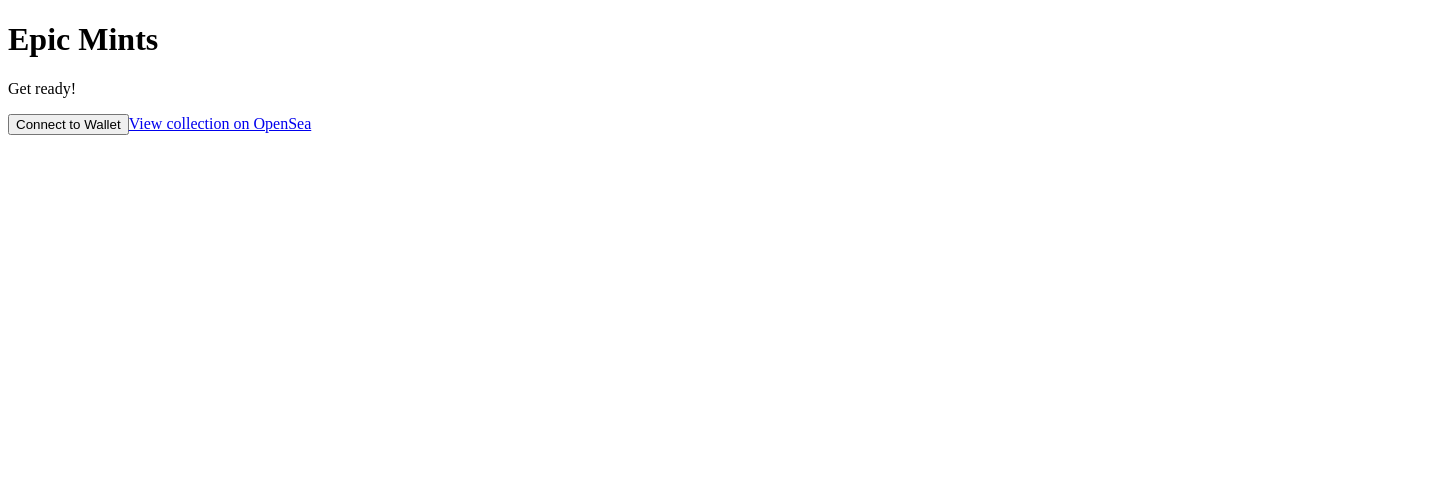
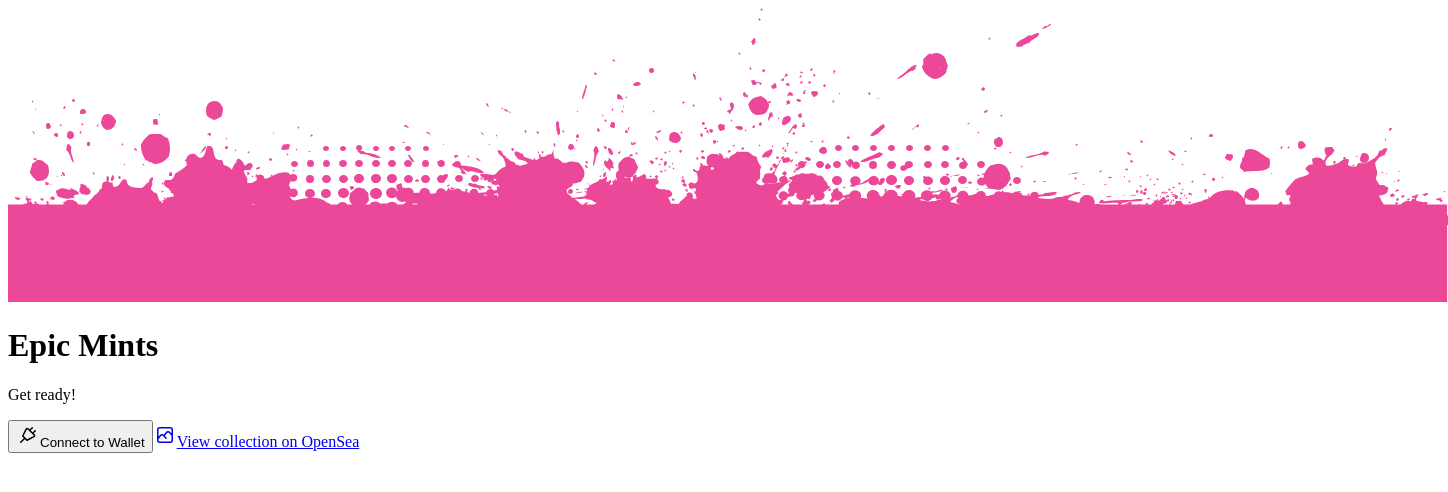
Before and after one commit to MrRossBennett/buildspace-epicnfts, a Next.js app: page / in a window 1280 px wide. Shown: the top 492 px of the page, 1448 px wide, since content can reach past the window. Built offline with nearby package versions, Linux system fonts and the light colour scheme.

Commit message:
Add icons

```diff
--- a/pages/index.js
+++ b/pages/index.js
@@ -14,6 +14,8 @@
    * Just a state variable we use to store our user's public wallet. Don't forget to import useState.
    */
   const [currentAccount, setCurrentAccount] = useState("");
+  const [isMining, setIsMining] = useState(false);
+  const [success, setSuccess] = useState(false);
 
   /*
   * Gotta make sure this is async.
@@ -132,8 +134,11 @@
         let nftTxn = await connectedContract.makeAnEpicNFT();
 
         console.log("🔨 Mining...please wait.")
+        setIsMining(true);
         await nftTxn.wait();
 
+        setIsMining(false);
+        setSuccess(true);
         console.log(`🚀 Mined, see transaction: https://rinkeby.etherscan.io/tx/${nftTxn.hash}`);
 
       } else {
@@ -159,24 +164,56 @@
 
         <link rel="icon" href="/favicon.ico" />
       </Head>
-
+      <img src="header-paint.svg" className="w-full h-64 rotate-180 transform" />
       <main className="w-full max-w-screen-xl mx-auto text-white flex flex-col justify-center py-24 px-6 font-body relative">
         <header className="text-center mb-20 flex flex-col">
           <h1 className="text-4xl font-display mb-6">Epic Mints</h1>
           <p className="text-xl tracking-wide mb-8">Get ready!</p>
 
+          <div className="w-full max-w-sm mx-auto">
+
             {currentAccount === "" ? (
               <button onClick={connectWallet} className="w-full sm:w-auto flex-none bg-pink-500 hover:bg-pink-600 text-white text-lg leading-6 font-semibold py-3 px-6 border border-transparent rounded-xl focus:ring-2 focus:ring-offset-2 focus:ring-offset-white focus:ring-pink-600 focus:outline-none transition-colors duration-200 inline-flex items-center justify-center">
-              Connect to Wallet
+                <svg width="24" height="24" fill="none" viewBox="0 0 24 24">
+                  <path stroke="currentColor" strokeLinecap="round" strokeLinejoin="round" strokeWidth="1.5" d="M18.2813 12.0313L11.9687 5.7187C11.4896 5.23964 10.6829 5.36557 10.3726 5.96785L6.75 13L11 17.25L18.0321 13.6274C18.6344 13.3171 18.7604 12.5104 18.2813 12.0313Z"></path>
+                  <path stroke="currentColor" strokeLinecap="round" strokeLinejoin="round" strokeWidth="1.5" d="M4.75 19.25L8.5 15.5"></path>
+                  <path stroke="currentColor" strokeLinecap="round" strokeLinejoin="round" strokeWidth="1.5" d="M13.75 7.25L16.25 4.75"></path>
+                  <path stroke="currentColor" strokeLinecap="round" strokeLinejoin="round" strokeWidth="1.5" d="M16.75 10.25L19.25 7.75"></path>
+                </svg>
+                <span className="ml-1">Connect to Wallet</span>
               </button>
             ) : (
               <button onClick={askContractToMintNft} className="w-full sm:w-auto flex-none bg-pink-500 hover:bg-pink-600 text-white text-lg leading-6 font-semibold py-3 px-6 border border-transparent rounded-xl focus:ring-2 focus:ring-offset-2 focus:ring-offset-white focus:ring-pink-600 focus:outline-none transition-colors duration-200 inline-flex items-center justify-center">
-              Mint NFT
+                {isMining && (
+                  <svg className="animate-spin -ml-1 mr-3 h-5 w-5 text-white" xmlns="http://www.w3.org/2000/svg" fill="none" viewBox="0 0 24 24">
+                    <circle className="opacity-25" cx="12" cy="12" r="10" stroke="currentColor" strokeWidth="4"></circle>
+                    <path className="opacity-75" fill="currentColor" d="M4 12a8 8 0 018-8V0C5.373 0 0 5.373 0 12h4zm2 5.291A7.962 7.962 0 014 12H0c0 3.042 1.135 5.824 3 7.938l3-2.647z"></path>
+                  </svg>
+                )}
+                {(!isMining && success) && (
+                  <svg width="24" height="24" fill="none" viewBox="0 0 24 24">
+                    <path stroke="currentColor" stroke-linecap="round" stroke-linejoin="round" stroke-width="1.5" d="M5.75 12.8665L8.33995 16.4138C9.15171 17.5256 10.8179 17.504 11.6006 16.3715L18.25 6.75"></path>
+                  </svg>
+                )}
+                {(!isMining && !success) && (
+                  <span className="ml-1">Mint NFT</span>
+                )}
+                {(isMining && !success) && (
+                  <span className="ml-1">Minting...</span>
+                )}
+                {(!isMining && success) && (
+                  <span className="ml-1">Done. LFG!</span>
+                )}
               </button>
             )}
-          <a href="https://testnets.opensea.io/collection/squarenft-4ta5vtmkmr" className="mt-8 w-full sm:w-auto flex-none bg-pink-500 hover:bg-pink-600 text-white text-lg leading-6 font-semibold py-3 px-6 border border-transparent rounded-xl focus:ring-2 focus:ring-offset-2 focus:ring-offset-white focus:ring-pink-600 focus:outline-none transition-colors duration-200 inline-flex items-center justify-center">
-            View collection on OpenSea
+            <a href="https://testnets.opensea.io/collection/squarenft-4ta5vtmkmr" target="_blank" className="mt-8 w-full sm:w-auto flex-none bg-transparent border-pink-500 hover:text-pink-600 text-pink-500 text-lg leading-6 font-semibold py-3 px-6 border border-transparent rounded-xl focus:ring-2 focus:ring-offset-2 focus:ring-offset-white focus:ring-pink-600 focus:outline-none transition-colors duration-200 inline-flex items-center justify-center">
+              <svg width="24" height="24" fill="none" viewBox="0 0 24 24">
+                <path stroke="currentColor" strokeLinecap="round" strokeLinejoin="round" strokeWidth="1.5" d="M4.75 16L7.49619 12.5067C8.2749 11.5161 9.76453 11.4837 10.5856 12.4395L13 15.25M10.915 12.823C11.9522 11.5037 13.3973 9.63455 13.4914 9.51294C13.4947 9.50859 13.4979 9.50448 13.5013 9.50017C14.2815 8.51598 15.7663 8.48581 16.5856 9.43947L19 12.25M6.75 19.25H17.25C18.3546 19.25 19.25 18.3546 19.25 17.25V6.75C19.25 5.64543 18.3546 4.75 17.25 4.75H6.75C5.64543 4.75 4.75 5.64543 4.75 6.75V17.25C4.75 18.3546 5.64543 19.25 6.75 19.25Z"></path>
+              </svg>
+
+              <span className="ml-1">View collection on OpenSea</span>
             </a>
+          </div>
         </header>
       </main>
     </div>
```
Also changed, not shown: public/header-paint.svg (added). Lines whose indentation alone changed are shown as unchanged.
